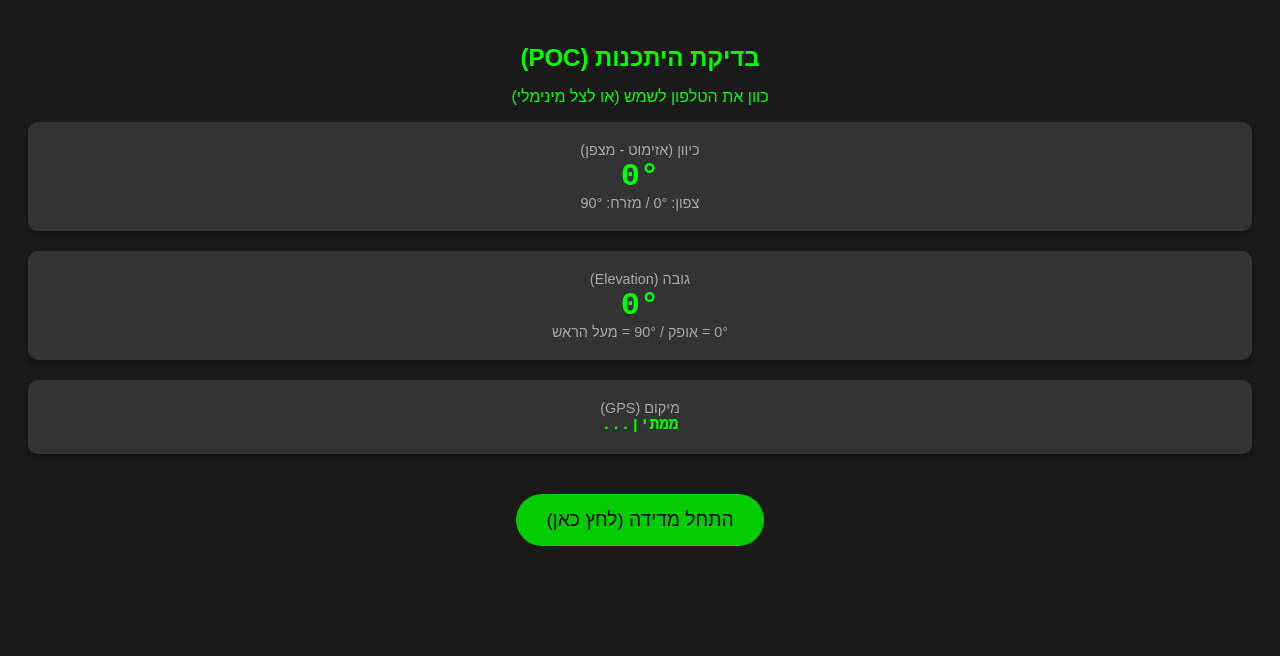
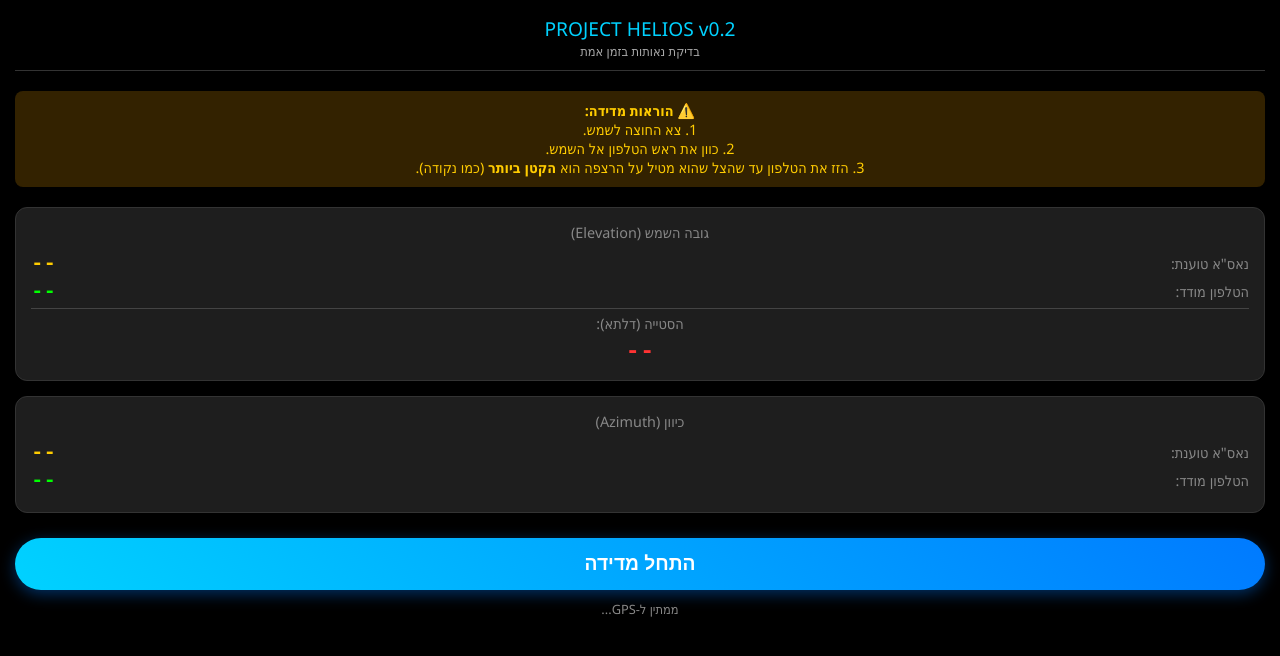
Before and after one commit to time4love/-project-helios-poc, a plain HTML site: page index.html in a window 1280 px wide. Drawn offline with Linux system fonts and the light colour scheme.

Commit message:
Added SunCalc comparison logic

```diff
--- a/index.html
+++ b/index.html
@@ -3,109 +3,167 @@
 <head>
     <meta charset="UTF-8">
     <meta name="viewport" content="width=device-width, initial-scale=1.0, maximum-scale=1.0, user-scalable=no">
-    <title>בדיקת חיישנים - פרויקט הליוס</title>
+    <title>פרויקט הליוס - בדיקת מודל</title>
+    <!-- טעינת ספריית SunCalc משרת חיצוני לחישובים אסטרונומיים -->
+    <script src="https://cdnjs.cloudflare.com/ajax/libs/suncalc/1.9.0/suncalc.min.js"></script>
     <style>
-        body { font-family: sans-serif; text-align: center; background: #1a1a1a; color: #00ff00; padding: 20px; }
-        .card { background: #333; padding: 20px; border-radius: 10px; margin-bottom: 20px; box-shadow: 0 4px 6px rgba(0,0,0,0.3); }
-        h1 { margin-bottom: 10px; font-size: 1.5rem; }
-        .value { font-size: 2rem; font-weight: bold; font-family: monospace; }
-        .label { font-size: 0.9rem; color: #aaa; }
-        button { background: #00cc00; color: black; border: none; padding: 15px 30px; font-size: 1.2rem; border-radius: 50px; cursor: pointer; margin-top: 20px; }
-        .error { color: red; margin-top: 10px; font-size: 0.8rem; }
+        body { font-family: 'Segoe UI', Tahoma, Geneva, Verdana, sans-serif; text-align: center; background: #000; color: #fff; padding: 15px; margin: 0; }
+        .header { margin-bottom: 20px; border-bottom: 1px solid #333; padding-bottom: 10px; }
+        .h-title { font-size: 1.2rem; color: #00d2ff; }
+
+        .card { background: #1e1e1e; padding: 15px; border-radius: 12px; margin-bottom: 15px; border: 1px solid #333; }
+        .row { display: flex; justify-content: space-between; align-items: center; margin-bottom: 5px; }
+        .label { font-size: 0.9rem; color: #888; }
+        .value { font-size: 1.3rem; font-weight: bold; font-family: monospace; }
+
+        .nasa { color: #ffcc00; } /* צבע נאס"א */
+        .real { color: #00ff00; } /* צבע המדידה */
+        .delta { font-size: 1.5rem; color: #ff3333; margin-top: 5px; }
+
+        button { background: linear-gradient(45deg, #00d2ff, #007aff); color: white; border: none; padding: 15px 40px; font-size: 1.2rem; border-radius: 50px; cursor: pointer; margin-top: 10px; font-weight: bold; box-shadow: 0 4px 15px rgba(0,122,255,0.4); width: 100%; }
+
+        .instruction { background: #332200; color: #ffcc00; padding: 10px; font-size: 0.9rem; border-radius: 8px; margin-bottom: 20px; }
+
+        /* אזור דיבוג מוסתר */
+        #debug { font-size: 0.7rem; color: #555; margin-top: 30px; text-align: left; direction: ltr; }
     </style>
 </head>
 <body>
 
-    <h1>בדיקת היתכנות (POC)</h1>
-    <p>כוון את הטלפון לשמש (או לצל מינימלי)</p>
-
-    <div class="card">
-        <div class="label">כיוון (אזימוט - מצפן)</div>
-        <div class="value" id="alpha">0°</div>
-        <div class="label">צפון: 0° / מזרח: 90°</div>
+    <div class="header">
+        <div class="h-title">PROJECT HELIOS v0.2</div>
+        <div style="font-size: 0.8rem; color: #aaa;">בדיקת נאותות בזמן אמת</div>
     </div>
 
-    <div class="card">
-        <div class="label">גובה (Elevation)</div>
-        <div class="value" id="beta">0°</div>
-        <div class="label">0° = אופק / 90° = מעל הראש</div>
+    <div class="instruction">
+        ⚠️ <strong>הוראות מדידה:</strong><br>
+        1. צא החוצה לשמש.<br>
+        2. כוון את ראש הטלפון אל השמש.<br>
+        3. הזז את הטלפון עד שהצל שהוא מטיל על הרצפה הוא <strong>הקטן ביותר</strong> (כמו נקודה).
     </div>
 
+    <!-- כרטיס גובה -->
     <div class="card">
-        <div class="label">מיקום (GPS)</div>
-        <div class="value" style="font-size: 1rem;" id="gps">ממתין...</div>
+        <div class="label" style="text-align:center; margin-bottom:10px;">גובה השמש (Elevation)</div>
+        <div class="row">
+            <div class="label">נאס"א טוענת:</div>
+            <div class="value nasa" id="nasa-alt">--</div>
+        </div>
+        <div class="row">
+            <div class="label">הטלפון מודד:</div>
+            <div class="value real" id="phone-alt">--</div>
+        </div>
+        <div style="border-top:1px solid #444; margin-top:5px; padding-top:5px;">
+            <div class="label">הסטייה (דלתא):</div>
+            <div class="value delta" id="delta-alt">--</div>
+        </div>
     </div>
 
-    <button id="startBtn" onclick="requestPermissions()">התחל מדידה (לחץ כאן)</button>
-    <div class="error" id="debug"></div>
+    <!-- כרטיס כיוון -->
+    <div class="card">
+        <div class="label" style="text-align:center; margin-bottom:10px;">כיוון (Azimuth)</div>
+        <div class="row">
+            <div class="label">נאס"א טוענת:</div>
+            <div class="value nasa" id="nasa-az">--</div>
+        </div>
+        <div class="row">
+            <div class="label">הטלפון מודד:</div>
+            <div class="value real" id="phone-az">--</div>
+        </div>
+    </div>
+
+    <button id="btn" onclick="startApp()">התחל מדידה</button>
+
+    <div id="gps-status" style="margin-top:10px; font-size:0.8rem; color:#888;">ממתין ל-GPS...</div>
+    <div id="debug"></div>
 
     <script>
-        const debug = document.getElementById('debug');
+        let currentLat = 0;
+        let currentLon = 0;
+        let isRunning = false;
 
-        function updateDisplay(alpha, beta, gpsData) {
-            // תיקון מצפן למכשירי אנדרואיד מסוימים שנותנים היפוך
-            let compass = alpha ? Math.round(alpha) : 0;
-            // הטיה: Beta הוא בד"כ גובה המכשיר כשהוא מונח על השולחן.
-            // אם מכוונים לשמש, אנחנו צריכים את הזווית מהאופק.
-            let elevation = beta ? Math.round(beta) : 0;
+        function toDegrees(radians) {
+            return radians * (180 / Math.PI);
+        }
 
-            document.getElementById('alpha').innerText = compass + '°';
-            document.getElementById('beta').innerText = elevation + '°';
+        // חישוב המיקום לפי נאס"א (SunCalc)
+        function calculateNasaPosition() {
+            if (currentLat === 0) return;
 
-            if(gpsData) {
-                document.getElementById('gps').innerText =
-                    `${gpsData.latitude.toFixed(4)}, ${gpsData.longitude.toFixed(4)}`;
+            const now = new Date();
+            // SunCalc מחזיר רדיאנים, צריך להמיר למעלות
+            const sunPos = SunCalc.getPosition(now, currentLat, currentLon);
+
+            // המרה ותיקון לגובה
+            let nasaAlt = toDegrees(sunPos.altitude);
+            // אזימוט ב-SunCalc: דרום=0, מערב=90. במצפן: צפון=0, מזרח=90. צריך המרה.
+            let nasaAz = toDegrees(sunPos.azimuth) + 180;
+
+            document.getElementById('nasa-alt').innerText = nasaAlt.toFixed(1) + '°';
+            document.getElementById('nasa-az').innerText = nasaAz.toFixed(1) + '°';
+
+            return { alt: nasaAlt, az: nasaAz };
+        }
+
+        // טיפול בחיישני המכשיר
+        function handleOrientation(event) {
+            if (!isRunning) return;
+
+            // חילוץ נתונים
+            let compass = event.webkitCompassHeading || (360 - event.alpha); // תיקון לאנדרואיד/אייפון
+            let tilt = event.beta; // הטיה קדימה אחורה (גובה)
+
+            // באייפון/אנדרואיד, כשהטלפון עומד (90 מעלות לקרקע) Beta הוא 90.
+            // כשהוא שוכב (מביט לשמיים בזניט) Beta הוא 0.
+            // אנחנו צריכים לתקן את זה כדי ש-0 יהיה אופק ו-90 יהיה למעלה.
+            // התיקון תלוי איך המשתמש מחזיק. נניח כרגע החזקה אנכית:
+            let measuredAlt = tilt - 90;
+            // הערה: זה ידרוש כיול מדויק יותר בהמשך (Calibration Mode)
+            // לצורך ה-POC נציג את הנתון הגולמי פחות 90 כדי להתקרב לאופק.
+
+            // עדכון תצוגה
+            document.getElementById('phone-alt').innerText = Math.abs(tilt.toFixed(1)) + '°'; // זמני
+            document.getElementById('phone-az').innerText = compass.toFixed(1) + '°';
+
+            // השוואה (דלתא)
+            const nasaData = calculateNasaPosition();
+            if (nasaData) {
+                // חישוב פער פשוט
+                // שים לב: זה חישוב גס ל-POC
+                let diff = Math.abs(Math.abs(tilt) - Math.abs(nasaData.alt));
+                document.getElementById('delta-alt').innerText = diff.toFixed(1) + '°';
             }
         }
 
-        function handleOrientation(event) {
-            // Alpha = מצפן (0-360)
-            // Beta = הטיה קדימה/אחורה (-180 עד 180) - זה הגובה של השמש
-            // Gamma = הטיה לצדדים (פלס)
-
-            // הערה למפתח: באייפון webkitCompassHeading נותן את הצפון האמיתי טוב יותר מ-alpha
-            let compass = event.alpha;
-            if(event.webkitCompassHeading) {
-                compass = event.webkitCompassHeading;
-            }
-
-            // Beta כשהטלפון עומד מול השמש
-            // ברוב המכשירים: 90 מעלות זה זקוף, 0 זה שוכב. נצטרך לכייל את זה בהמשך.
-            let tilt = event.beta;
-
-            updateDisplay(compass, tilt, null);
-        }
-
-        function requestPermissions() {
-            // שלב 1: בקשת GPS
-            if ("geolocation" in navigator) {
-                navigator.geolocation.getCurrentPosition(function(position) {
-                    document.getElementById('gps').innerText =
-                        `${position.coords.latitude.toFixed(4)}, ${position.coords.longitude.toFixed(4)}`;
-                }, function(error) {
-                    debug.innerText += " שגיאת GPS: " + error.message + "\n";
+        function startApp() {
+            // בקשת GPS
+            if (navigator.geolocation) {
+                navigator.geolocation.watchPosition(pos => {
+                    currentLat = pos.coords.latitude;
+                    currentLon = pos.coords.longitude;
+                    document.getElementById('gps-status').innerText =
+                        `GPS: ${currentLat.toFixed(3)}, ${currentLon.toFixed(3)}`;
+                    calculateNasaPosition();
+                }, err => {
+                    alert("חובה לאשר מיקום כדי לחשב את נתוני נאס\"א");
                 });
             }
 
-            // שלב 2: בקשת חיישני תנועה (קריטי לאייפון 13+)
+            // בקשת חיישנים (iOS 13+)
             if (typeof DeviceMotionEvent !== 'undefined' && typeof DeviceMotionEvent.requestPermission === 'function') {
-                // זהו אייפון
                 DeviceMotionEvent.requestPermission()
                     .then(response => {
                         if (response == 'granted') {
                             window.addEventListener('deviceorientation', handleOrientation);
-                            document.getElementById('startBtn').style.display = 'none';
-                            debug.innerText += " חיישנים אושרו (iOS)\n";
-                        } else {
-                            debug.innerText += " הרשאה נדחתה\n";
+                            isRunning = true;
+                            document.getElementById('btn').style.display = 'none';
                         }
                     })
                     .catch(console.error);
             } else {
-                // זהו אנדרואיד או מחשב
                 window.addEventListener('deviceorientation', handleOrientation);
-                document.getElementById('startBtn').style.display = 'none';
-                debug.innerText += " חיישנים הופעלו (Android/PC)\n";
+                isRunning = true;
+                document.getElementById('btn').style.display = 'none';
             }
         }
     </script>
```
